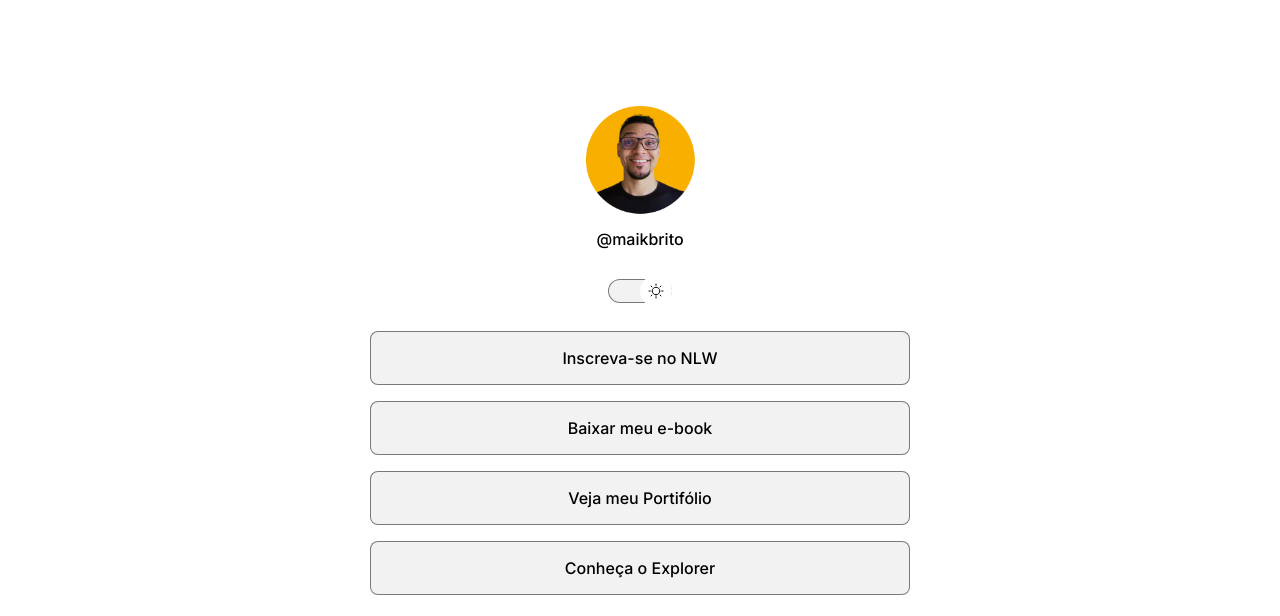
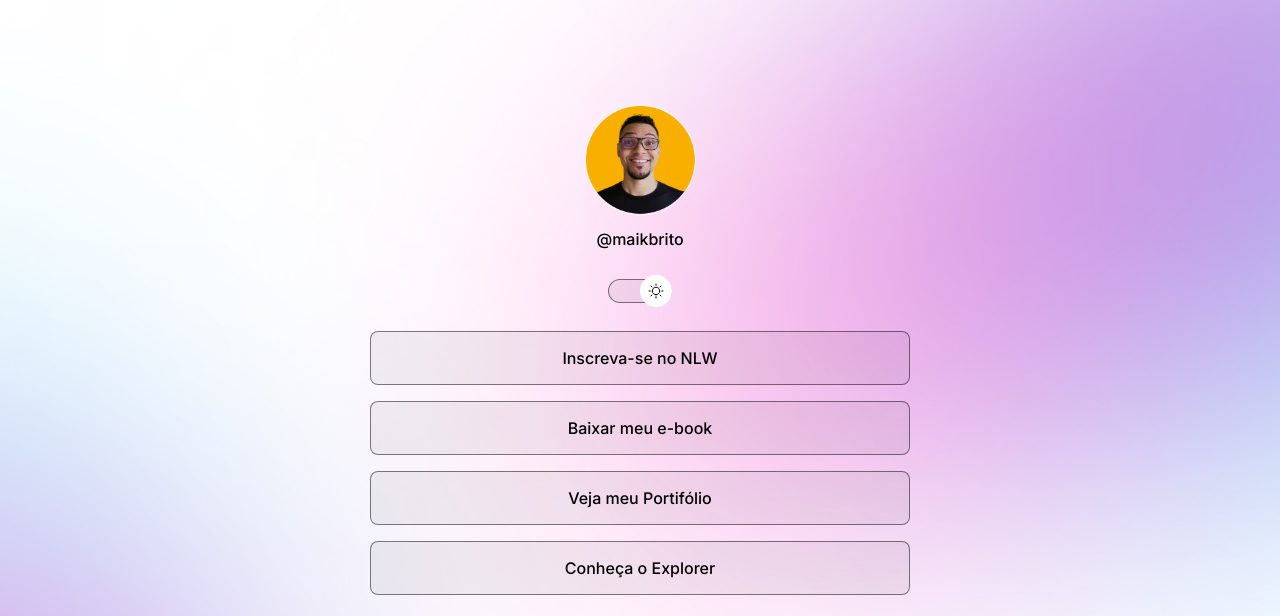
Before and after one commit to allanbritoneves/rocketseat-discover, a plain HTML site: page index.html in a window 1280 px wide. Shown: the top 616 px of the page. Drawn offline with nearby package versions, Linux system fonts and the light colour scheme.

Commit message:
add chenge background based on media queries

```diff
--- a/style.css
+++ b/style.css
@@ -15,7 +15,7 @@
 
 .light {
   --text-color: black;
-  --bg-url: url(./);
+  --bg-url: url(./assets/bg-mobile-light.jpg);
   --stroke-color: rgba(0, 0, 0, 0.5);
   --surface-color: rgba(0, 0, 0, 0.05);
   --surface-color-hover: rgba(0, 0, 0, 0.02);
@@ -33,6 +33,7 @@ body {
   backgound: colo image repeat position/size
   */
   background: var(--bg-url) no-repeat top center/cover;
+  height: 100vh;
 }
 
 body * {
@@ -158,3 +159,14 @@ footer {
   text-align: center;
   font-size: 14px;
 }
+
+/* media queries */
+
+@media (min-width: 700px) {
+  :root {
+    --bg-url: url(./assets/bg-desktop.jpg);
+  }
+  .light {
+    --bg-url: url(./assets/bg-desktop-light.jpg);
+  }
+}
```
Also changed, not shown: 1 other file.
